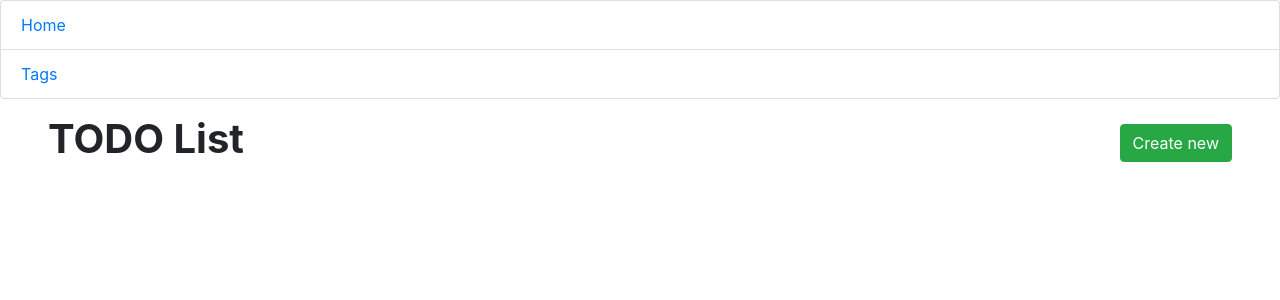
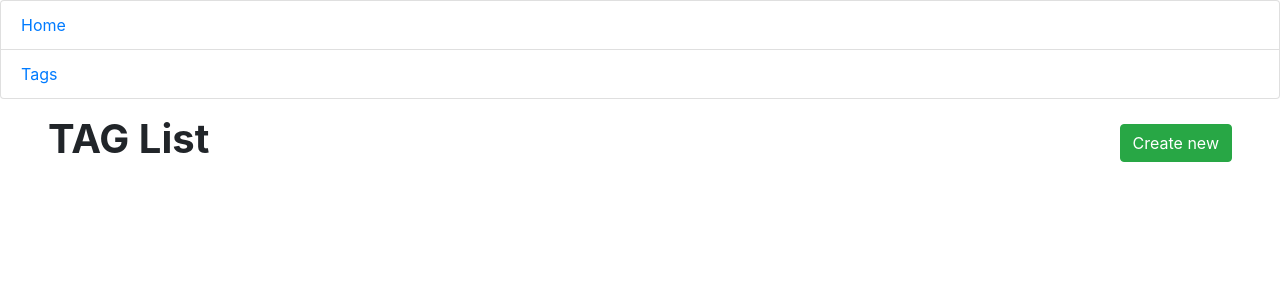
Before and after one commit to sosunovych-andrii/todo-list, a Django app: page /tags/ in a window 1280 px wide. Shown: the top 300 px of the page. Run offline with Django 5.2, Linux system fonts and the light colour scheme; data that the repository does not hold is empty.

Commit message:
Change name of header

```diff
--- a/templates/core/tag_list.html
+++ b/templates/core/tag_list.html
@@ -2,7 +2,7 @@
 
 {% block content %}
   <div class="d-flex justify-content-between align-items-center ml-5 mt-3 mb-3">
-    <h1><strong>TODO List</strong></h1>
+    <h1><strong>TAG List</strong></h1>
     <a href="{% url 'core:task-create' %}" class="btn btn-success mr-5">Create new</a>
   </div>
   {% for tag in tags %}
```
